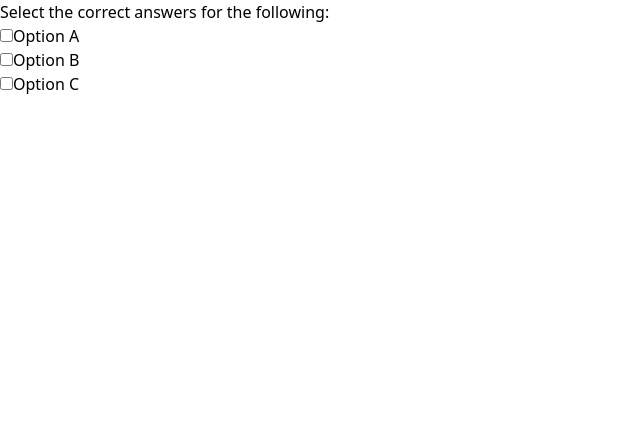
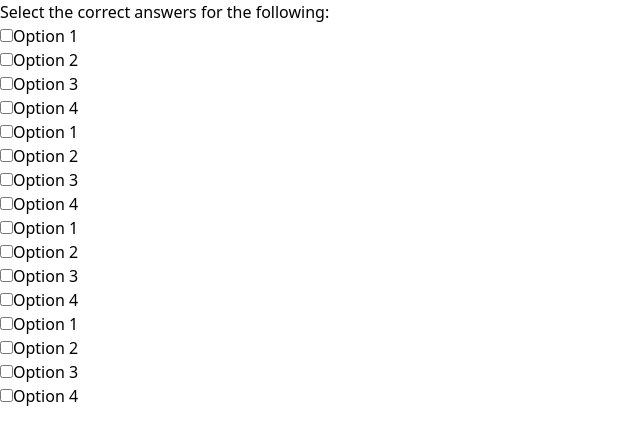
Before and after one commit to nsstarr/react-toggle-switch, a React (Vite) app: page / in a window 1280 px wide. Shown: the top 444 px of the page, without its empty margins (0-640 px from the left). Built offline with nearby package versions, Linux system fonts and the light colour scheme.

Commit message:
feat: add QuestionToggle component

```diff
--- a/src/App.tsx
+++ b/src/App.tsx
@@ -1,27 +1,36 @@
 import React from "react";
 import QuestionToggle from "./components/QuestionToggle";
+import QuizQuestion from "./components/QuizQuestion";
 
 const App: React.FC = () => {
-  const handleCorrectAnswer = () => {
-    console.log("All correct answers selected!");
-  };
-
   const question = "Select the correct answers for the following:";
 
-  // Four groups of multiple-choice options (some with 2 options, some with 3)
   const answers = [
-    { id: 3, label: "Option A", correct: false },
-    { id: 4, label: "Option B", correct: true },
-    { id: 5, label: "Option C", correct: false },
+    {
+      id: 1,
+      label: "Option 1",
+      correct: true,
+    },
+    {
+      id: 2,
+      label: "Option 2",
+      correct: false,
+    },
+    {
+      id: 3,
+      label: "Option 3",
+      correct: true,
+    },
+    {
+      id: 4,
+      label: "Option 4",
+      correct: false,
+    },
   ];
 
   return (
     <div className="App">
-      <QuestionToggle
-        question={question}
-        answers={answers}
-        onAnswerCorrect={handleCorrectAnswer}
-      />
+      <QuizQuestion question={question} answers={answers} />
     </div>
   );
 };
--- a/src/components/QuestionToggle.tsx
+++ b/src/components/QuestionToggle.tsx
@@ -5,15 +5,12 @@ interface AnswerOption {
   label: string;
   correct: boolean;
 }
-
-interface QuestionToggleProps {
-  question: string;
+interface AnswerToggleProps {
   answers: AnswerOption[]; // A single list of answers (instead of groups)
   onAnswerCorrect: () => void; // Callback when the correct answer is selected
 }
 
-const QuestionToggle: React.FC<QuestionToggleProps> = ({
-  question,
+const AnswerToggle: React.FC<AnswerToggleProps> = ({
   answers,
   onAnswerCorrect,
 }) => {
@@ -48,7 +45,6 @@ const QuestionToggle: React.FC<QuestionToggleProps> = ({
       className="question-toggle-container"
       style={{ backgroundColor: `rgba(0, 255, 0, ${correctness / 100})` }} // Update background color based on correctness
     >
-      <h3>{question}</h3>
       <div className="toggle-group">
         {answers.map((answer) => (
           <div
@@ -74,4 +70,4 @@ const QuestionToggle: React.FC<QuestionToggleProps> = ({
   );
 };
 
-export default QuestionToggle;
+export default AnswerToggle;
--- /dev/null
+++ b/src/components/QuizQuestion.tsx
@@ -0,0 +1,43 @@
+import React, { useState } from "react";
+import QuestionToggle from "./QuestionToggle";
+
+interface AnswerOption {
+  id: number;
+  label: string;
+  correct: boolean;
+}
+// Import the QuestionToggle component
+
+interface QuizQuestionProps {
+  question: string;
+  answers: AnswerOption[];
+  onAnswerCorrect: () => void;
+}
+
+const QuizQuestion: React.FC<QuizQuestionProps> = ({
+  question,
+  answers,
+}) => {
+  const [correctnessCount, setCorrectnessCount] = useState(0); // Track how many questions are correctly answered and locked
+
+  // Callback when a question is correctly answered
+  const handleAnswerCorrect = () => {
+    setCorrectnessCount(correctnessCount + 1); // Increment the count when a question is locked with the correct answer
+  };
+
+  return (
+    <div>
+      <h1>{question}</h1>
+      {/* Loop over the questions and render QuestionToggle for each */}
+      {answers.map((answer) => (
+        <QuestionToggle
+          key={answer.id}
+          answers={answers}
+          onAnswerCorrect={handleAnswerCorrect}
+        />
+      ))}
+    </div>
+  );
+};
+
+export default QuizQuestion;
```
